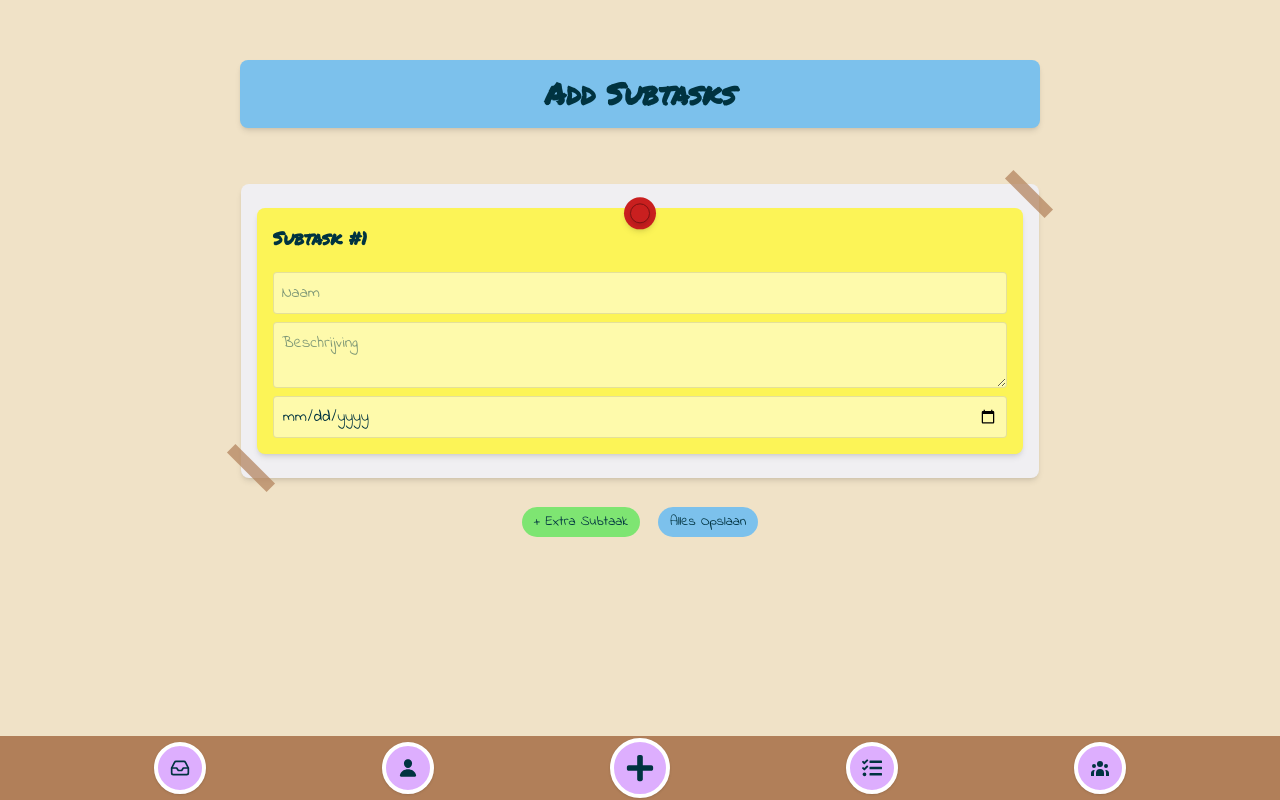
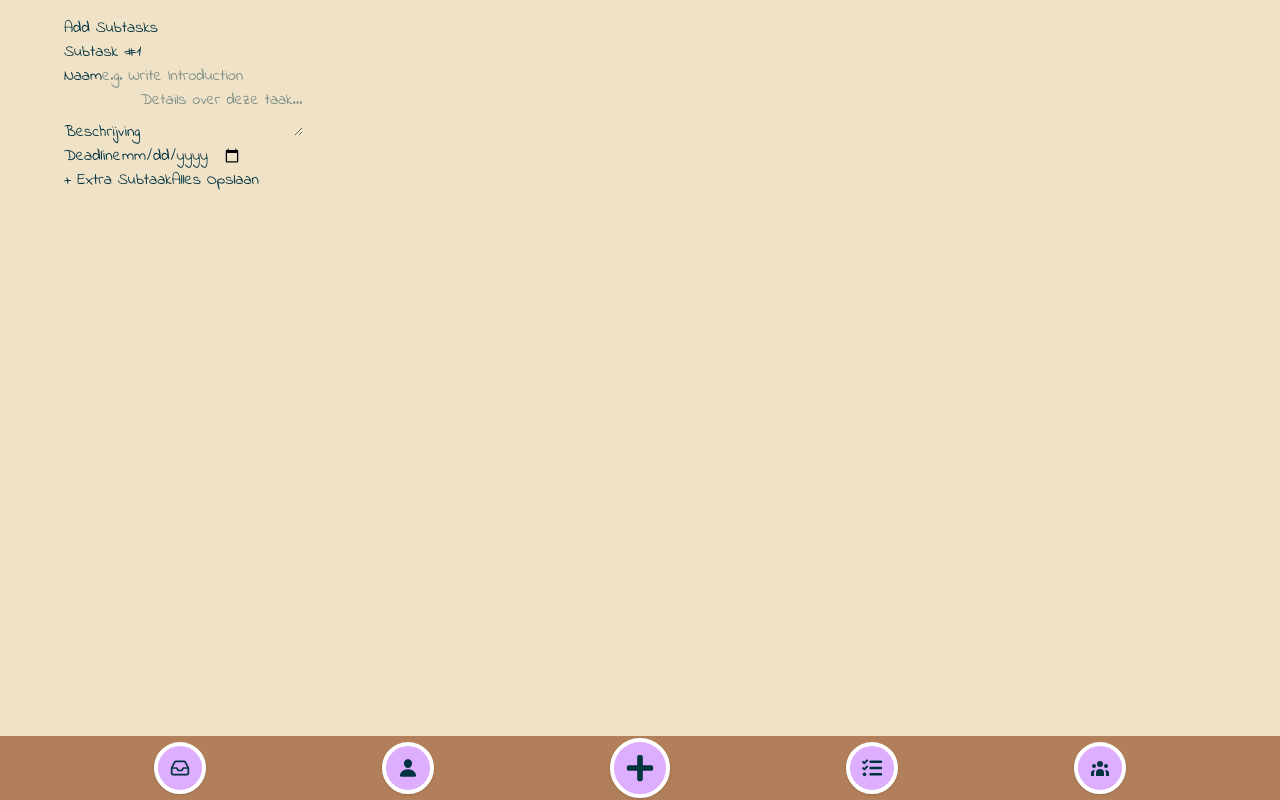
Before and after one commit to dingoskye/tle8-startup, a React (Vite) app in the folder front-end/: page /sub-takenmaken in a window 1280 px wide. Built offline with nearby package versions, Linux system fonts and the light colour scheme.

Commit message:
Refactor CreateSubtasks component layout and improve button styling

```diff
--- a/front-end/src/pages/create-subtasks.jsx
+++ b/front-end/src/pages/create-subtasks.jsx
@@ -44,72 +44,81 @@ const CreateSubtasks = () => {
     };
 
     return (
-        <main className="pb-10">
-            {/* Header matches the style in Home.jsx */}
-            <header role="banner" className="text-center p-1 mt-10 mb-10 relative">
-                <div className="bg-primary w-[70%] mx-auto p-4 rounded-lg shadow-md relative">
-                    <h1 className="text-3xl font-bold font-headers">Add Subtasks</h1>
+        <main>
+            <div>
+                <h1>Add Subtasks</h1>
             </div>
-            </header>
 
-            <form onSubmit={handleSubmit} className="flex flex-col items-center gap-6">
+            <form onSubmit={handleSubmit}>
 
-                {/* Wrap the subtasks in a TapeCard like the Groups section in Home */}
-                <div className="w-[70%]">
-                    <TapeCard variant="white">
-                        <div className="flex flex-col gap-6">
+                {/* Map through our array to draw the form fields */}
                 {subtasks.map((task, index) => (
-                                <Card key={task.id} variant="tertiary">
-                                    <div className="flex justify-between items-center mb-2">
-                                        <h2 className="text-lg font-bold font-headers">Subtask #{index + 1}</h2>
+                    <div key={task.id}>
+
+                        {/* Task Header & Remove Button */}
+                        <div>
+                            <h2>Subtask #{index + 1}</h2>
                             {subtasks.length > 1 && (
-                                            <Button
+                                <button
                                     type="button"
-                                                variant="destructive"
-                                                size="sm"
                                     onClick={() => handleRemoveSubtask(task.id)}
                                 >
                                     Verwijder
-                                            </Button>
+                                </button>
                             )}
                         </div>
 
-                                    <div className="flex flex-col gap-2">
+                        {/* Name Input */}
+                        <div>
+                            <label>Naam</label>
                             <input
-                                            className="w-full bg-white/50 p-2 rounded border border-black/10"
-                                            placeholder="Naam"
+                                type="text"
+                                placeholder="e.g. Write Introduction"
                                 value={task.name}
                                 onChange={(e) => handleChange(task.id, 'name', e.target.value)}
                                 required
                             />
+                        </div>
+
+                        {/* Description Input */}
+                        <div>
+                            <label>Beschrijving</label>
                             <textarea
-                                            className="w-full bg-white/50 p-2 rounded border border-black/10"
-                                            placeholder="Beschrijving"
+                                placeholder="Details over deze taak..."
                                 value={task.description}
                                 onChange={(e) => handleChange(task.id, 'description', e.target.value)}
                             />
+                        </div>
+
+                        {/* Deadline Input */}
+                        <div>
+                            <label>Deadline</label>
                             <input
                                 type="date"
-                                            className="w-full bg-white/50 p-2 rounded border border-black/10"
                                 value={task.deadline}
                                 onChange={(e) => handleChange(task.id, 'deadline', e.target.value)}
                             />
                         </div>
-                                </Card>
+
+                    </div>
                 ))}
-                        </div>
-                    </TapeCard>
+
+                {/* --- ACTION BUTTONS --- */}
+                <div>
+                    <button
+                        type="button"
+                        onClick={handleAddSubtask}
+                    >
+                        + Extra Subtaak
+                    </button>
+
+                    <button
+                        type="submit"
+                    >
+                        Alles Opslaan
+                    </button>
                 </div>
 
-                {/* Action Buttons */}
-                <div className="flex gap-4">
-                    <Button type="button" variant="secondary" onClick={handleAddSubtask}>
-                        + Extra Subtaak
-                    </Button>
-                    <Button type="submit">
-                        Alles Opslaan
-                    </Button>
-                </div>
             </form>
         </main>
     );
```
Also changed, not shown: front-end/src/components/ui/button.jsx (+5 -5 lines). Lines whose indentation alone changed are shown as unchanged.
